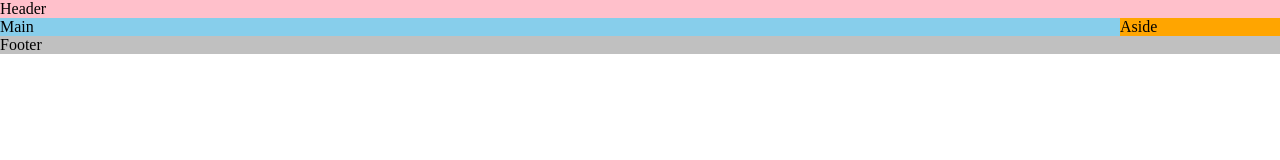
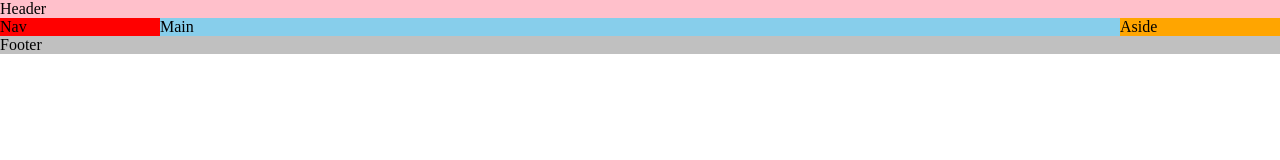
Before and after one commit to umedanaoyuki/BasicFlexBox, a plain HTML site: page index.html in a window 1280 px wide. Drawn offline with Linux system fonts and the light colour scheme.

Commit message:
3カラムの実装

```diff
--- a/index.html
+++ b/index.html
@@ -10,8 +10,9 @@
 <body>
   <header>Header</header>
   <div  class="container">
-  <main>Main</main>
-  <aside>Aside</aside>
+    <main>Main</main>
+    <nav>Nav</nav>
+    <aside>Aside</aside>
   </div>
   <footer>Footer</footer>
 </body>
--- a/style.css
+++ b/style.css
@@ -17,6 +17,12 @@ main {
   flex: 1;
 }
 
+nav {
+  background-color: red;
+  width: 160px;
+  order: -1;
+}
+
 aside {
   background-color: orange;
   width: 160px;
```
